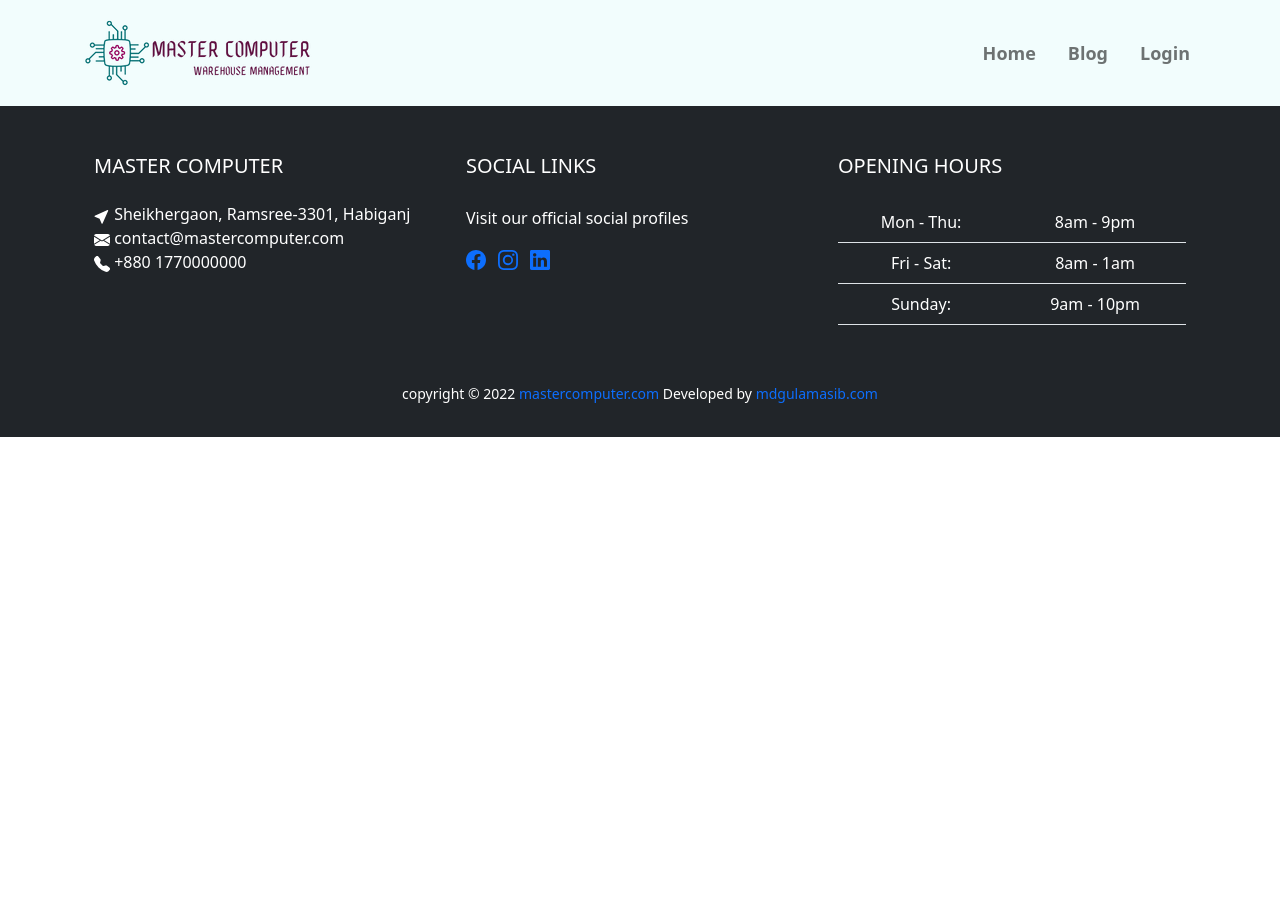
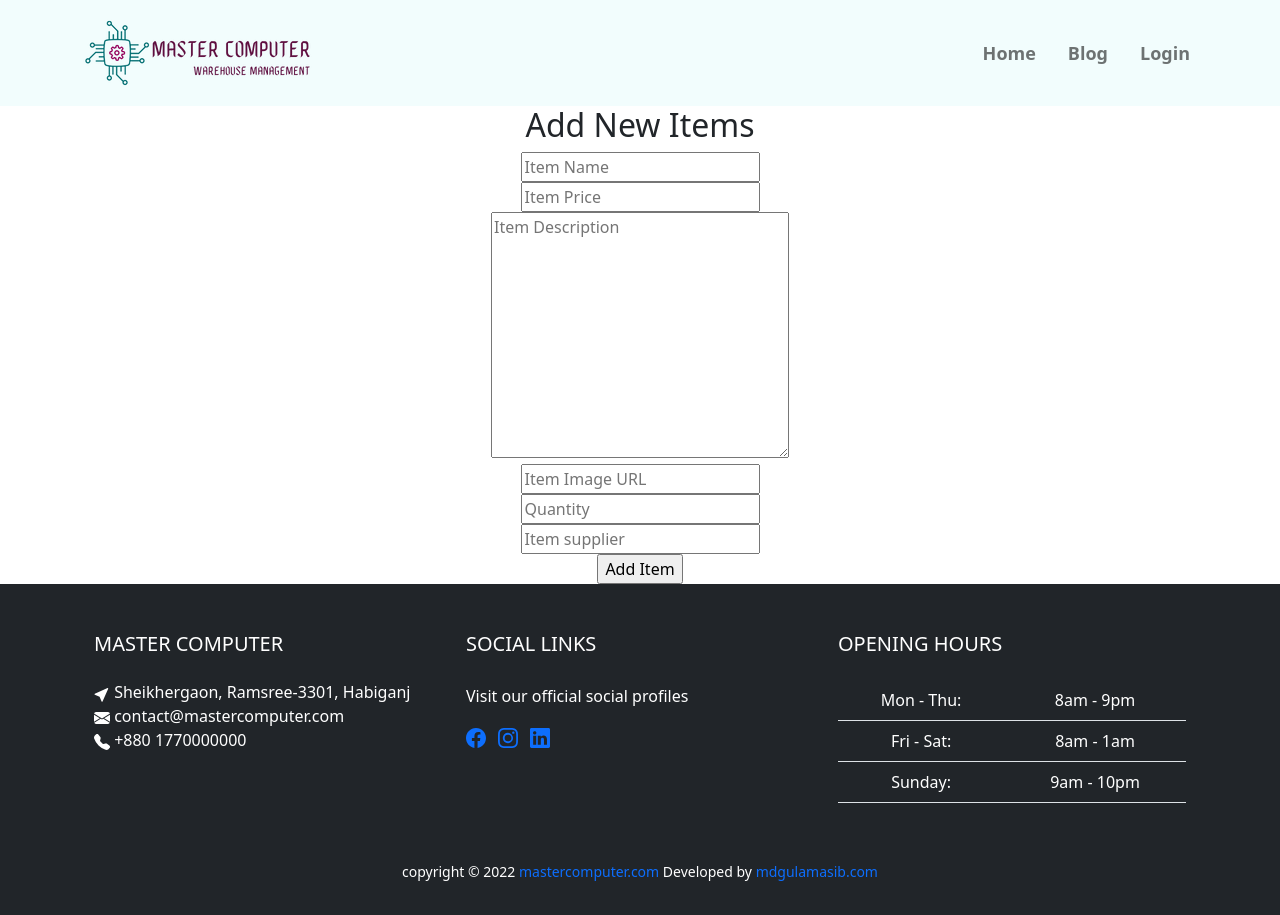
Before and after one commit to mdgulamasib/master-computer-client, a React (Create React App) app: page /addnewitem in a window 1280 px wide. Before the commit the page ends 800 px from the top, so only its background shows below. Built offline with nearby package versions, Linux system fonts and the light colour scheme; no server answers.

Commit message:
add new item working properly

```diff
--- a/src/App.js
+++ b/src/App.js
@@ -3,6 +3,7 @@ import Login from "./Components/Authentication/Login/Login";
 import Register from "./Components/Authentication/Register/Register";
 import Footer from "./Components/CommonSection/Footer/Footer";
 import Header from "./Components/CommonSection/Header/Header";
+import AddNewItems from "./Components/Pages/AddNewItems/AddNewItems";
 import Blogs from "./Components/Pages/Blogs/Blogs";
 import Home from "./Components/Pages/Home/Home/Home";
 import ManageInventory from "./Components/Pages/ManageInventory/ManageInventory";
@@ -23,6 +24,9 @@ function App() {
         <Route path="/manageinventory" element={<ManageInventory></ManageInventory>}></Route>
       </Routes>
       <Routes>
+        <Route path="/addnewitem" element={<AddNewItems></AddNewItems>}></Route>
+      </Routes>
+      <Routes>
         <Route path="/blog" element={<Blogs></Blogs>}></Route>
       </Routes>
       <Routes>
--- a/src/Components/Pages/AddNewItems/AddNewItems.js
+++ b/src/Components/Pages/AddNewItems/AddNewItems.js
@@ -1,9 +1,50 @@
 import React from 'react';
 
 const AddNewItems = () => {
+    const handleAddItem = event => {
+        event.preventDefault();
+        const name = event.target.name.value;
+        const price = event.target.price.value;
+        const description = event.target.description.value;
+        const img = event.target.img.value;
+        const quantity = event.target.quantity.value;
+        const supplier = event.target.supplier.value;
+
+
+        const newItem = { name, price, description, img, quantity, supplier };
+
+        // send data new added item data
+        fetch('http://localhost:5000/item', {
+            method: 'POST',
+            headers: {
+                'content-type': 'application/json'
+            },
+            body: JSON.stringify(newItem)
+        })
+            .then(res => res.json())
+            .then(data => {
+                alert('Item added successfully!!!');
+                event.target.reset();
+            })
+    }
     return (
-        <div>
-            <h2>Add New Items Bla Bla</h2>
+        <div className='container text-center mx-auto'>
+            <h2>Add New Items</h2>
+            <form onSubmit={handleAddItem}>
+                <input type="text" name="name" placeholder='Item Name' required />
+                <br />
+                <input type="number" name="price" placeholder='Item Price' required />
+                <br />
+                <textarea type="text" name="description" placeholder='Item Description' required cols="30" rows="10"></textarea>
+                <br />
+                <input type="text" name="img" placeholder='Item Image URL' required />
+                <br />
+                <input type="number" name="quantity" placeholder='Quantity' required />
+                <br />
+                <input type="text" name="supplier" placeholder='Item supplier' required />
+                <br />
+                <input type="submit" value="Add Item" />
+            </form>
         </div>
     );
 };
--- a/src/Components/Pages/ManageInventory/ManageInventory.js
+++ b/src/Components/Pages/ManageInventory/ManageInventory.js
@@ -36,7 +36,7 @@ const ManageInventory = () => {
                         items.map(item => <InventoryCard key={item._id} item={item} handleItemDelete={handleItemDelete}></InventoryCard>)
                     }
                 </div>
-                <h5 className='text-center'><Link to="/manageinventory"><button className='my-5 p-2'>Add New Items</button></Link></h5>
+                <h5 className='text-center'><Link to="/addnewitem"><button className='my-5 p-2'>Add New Items</button></Link></h5>
             </div>
         </div>
     );
```
